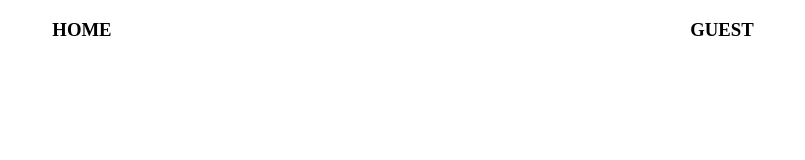
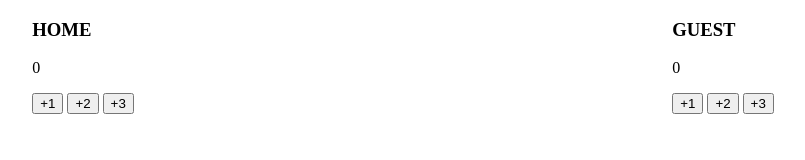
Before and after one commit to chingoblingers/Basketball-Scoreboard, a plain HTML site: page index.html in a window 1280 px wide. Shown: the whole page, without its empty margins (237-1042 px from the left). Drawn offline with Linux system fonts and the light colour scheme.

Commit message:
Add buttons

```diff
--- a/index.html
+++ b/index.html
@@ -10,9 +10,17 @@
     <div class="container">
         <div>
             <h3>HOME</h3>
+            <p> 0 </p>
+            <button class="btn-1"> +1 </button>
+            <button class="btn-2"> +2 </button>
+            <button class="btn-3"> +3 </button>
         </div>
         <div>
             <h3>GUEST</h3>
+            <p> 0 </p>
+            <button class="btn-1"> +1 </button>
+            <button class="btn-2"> +2 </button>
+            <button class="btn-3"> +3 </button>
         </div>
     </div>
     <script src="index.js"></script>
```
